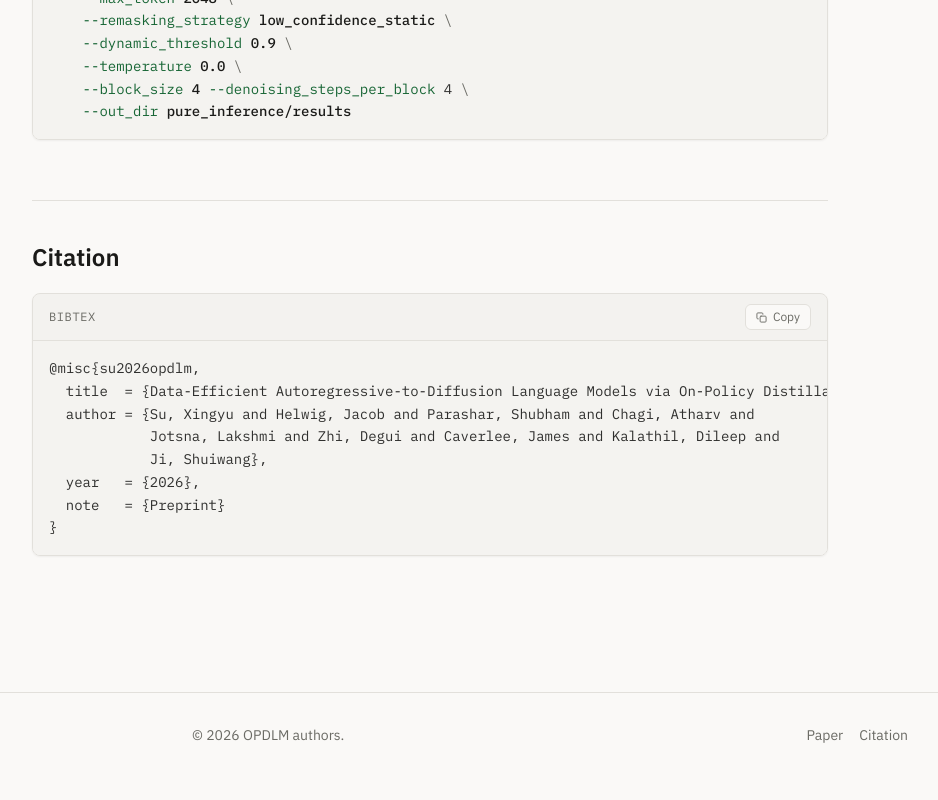
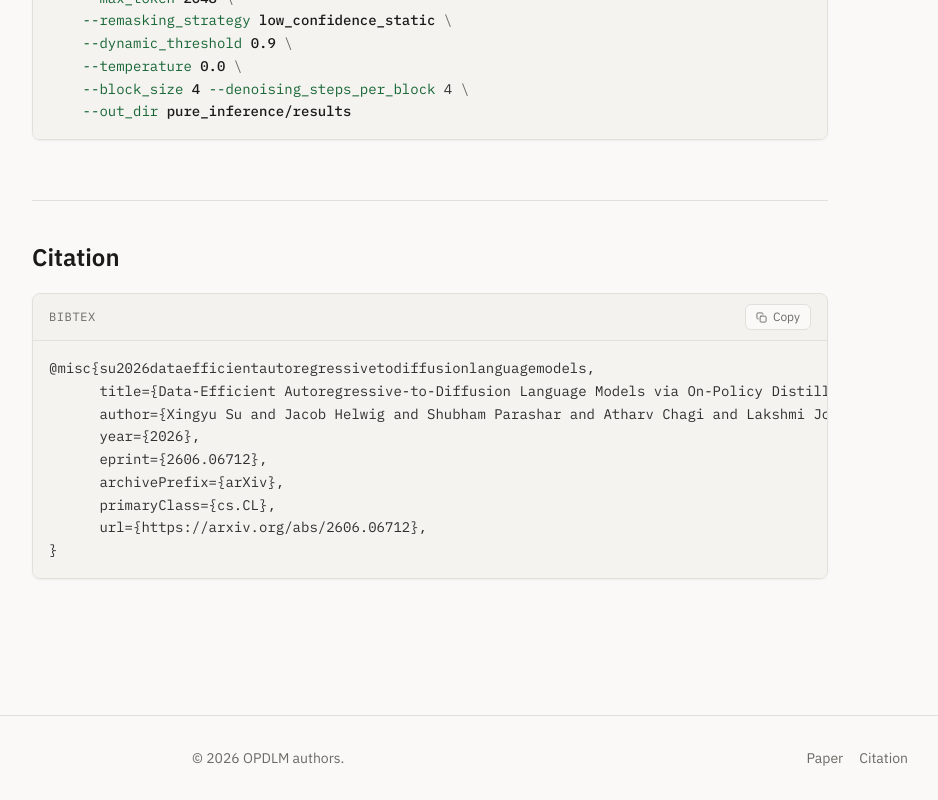
Before and after one commit to atharvchagi/opdlm, a Next.js app: page / in a window 1280 px wide. Shown: the part 8330-9130 px from the top of the page, without its empty margins (90-1028 px from the left). Before the commit the page ends 9107 px from the top, so only its background shows below. Built offline with nearby package versions, Linux system fonts and the light colour scheme.

Commit message:
Update citation to arXiv entry

```diff
--- a/components/CitationBlock.tsx
+++ b/components/CitationBlock.tsx
@@ -2,13 +2,14 @@
 
 import { useState } from "react";
 
-const BIBTEX = `@misc{su2026opdlm,
-  title  = {Data-Efficient Autoregressive-to-Diffusion Language Models via On-Policy Distillation},
-  author = {Su, Xingyu and Helwig, Jacob and Parashar, Shubham and Chagi, Atharv and
-            Jotsna, Lakshmi and Zhi, Degui and Caverlee, James and Kalathil, Dileep and
-            Ji, Shuiwang},
-  year   = {2026},
-  note   = {Preprint}
+const BIBTEX = `@misc{su2026dataefficientautoregressivetodiffusionlanguagemodels,
+      title={Data-Efficient Autoregressive-to-Diffusion Language Models via On-Policy Distillation},
+      author={Xingyu Su and Jacob Helwig and Shubham Parashar and Atharv Chagi and Lakshmi Jotsna and Degui Zhi and James Caverlee and Dileep Kalathil and Shuiwang Ji},
+      year={2026},
+      eprint={2606.06712},
+      archivePrefix={arXiv},
+      primaryClass={cs.CL},
+      url={https://arxiv.org/abs/2606.06712},
 }`;
 
 export default function CitationBlock() {
```
